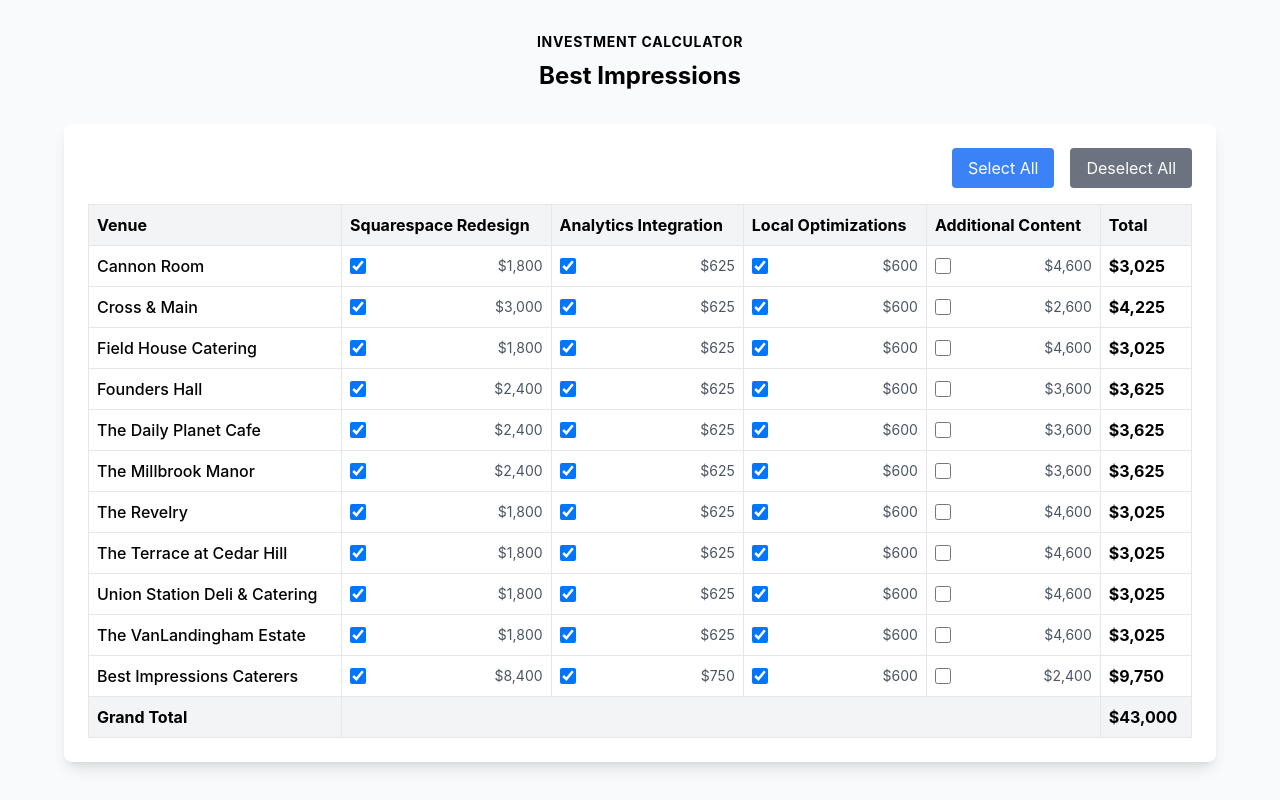
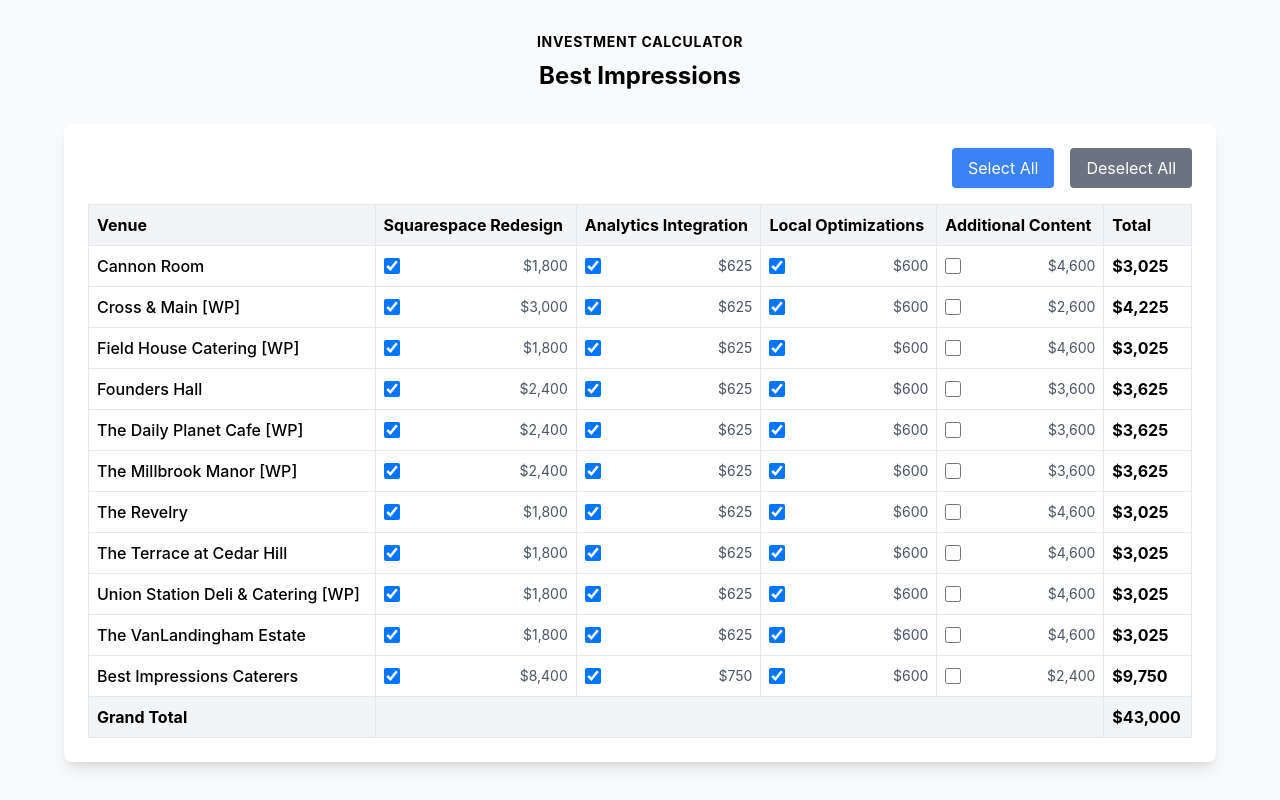
Before and after one commit to graemebryson/bi-investment-calculator, a React (Create React App) app: page / in a window 1280 px wide. Built offline with nearby package versions, Linux system fonts and the light colour scheme.

Commit message:
Add WordPress indicators and update document title

```diff
--- a/src/App.js
+++ b/src/App.js
@@ -1,7 +1,11 @@
-import React from 'react';
+import React, { useEffect } from 'react';
 import Calculator from './components/Calculator';
 
 function App() {
+  useEffect(() => {
+    document.title = 'Best Impressions Investment Calculator';
+  }, []);
+
   return (
     <div className="min-h-screen bg-gray-50 py-8 px-4">
       <div className="max-w-6xl mx-auto">
--- a/src/components/Calculator.js
+++ b/src/components/Calculator.js
@@ -21,7 +21,7 @@
     },
     {
       id: 2,
-      name: 'Cross & Main',
+      name: 'Cross & Main [WP]',
       costs: {
         redesign: 3000,
         analytics: 625,
@@ -31,7 +31,7 @@
     },
     {
       id: 3,
-      name: 'Field House Catering',
+      name: 'Field House Catering [WP]',
       costs: {
         redesign: 1800,
         analytics: 625,
@@ -51,7 +51,7 @@
     },
     {
       id: 5,
-      name: 'The Daily Planet Cafe',
+      name: 'The Daily Planet Cafe [WP]',
       costs: {
         redesign: 2400,
         analytics: 625,
@@ -61,7 +61,7 @@
     },
     {
       id: 6,
-      name: 'The Millbrook Manor',
+      name: 'The Millbrook Manor [WP]',
       costs: {
         redesign: 2400,
         analytics: 625,
@@ -91,7 +91,7 @@
     },
     {
       id: 9,
-      name: 'Union Station Deli & Catering',
+      name: 'Union Station Deli & Catering [WP]',
       costs: {
         redesign: 1800,
         analytics: 625,
```
